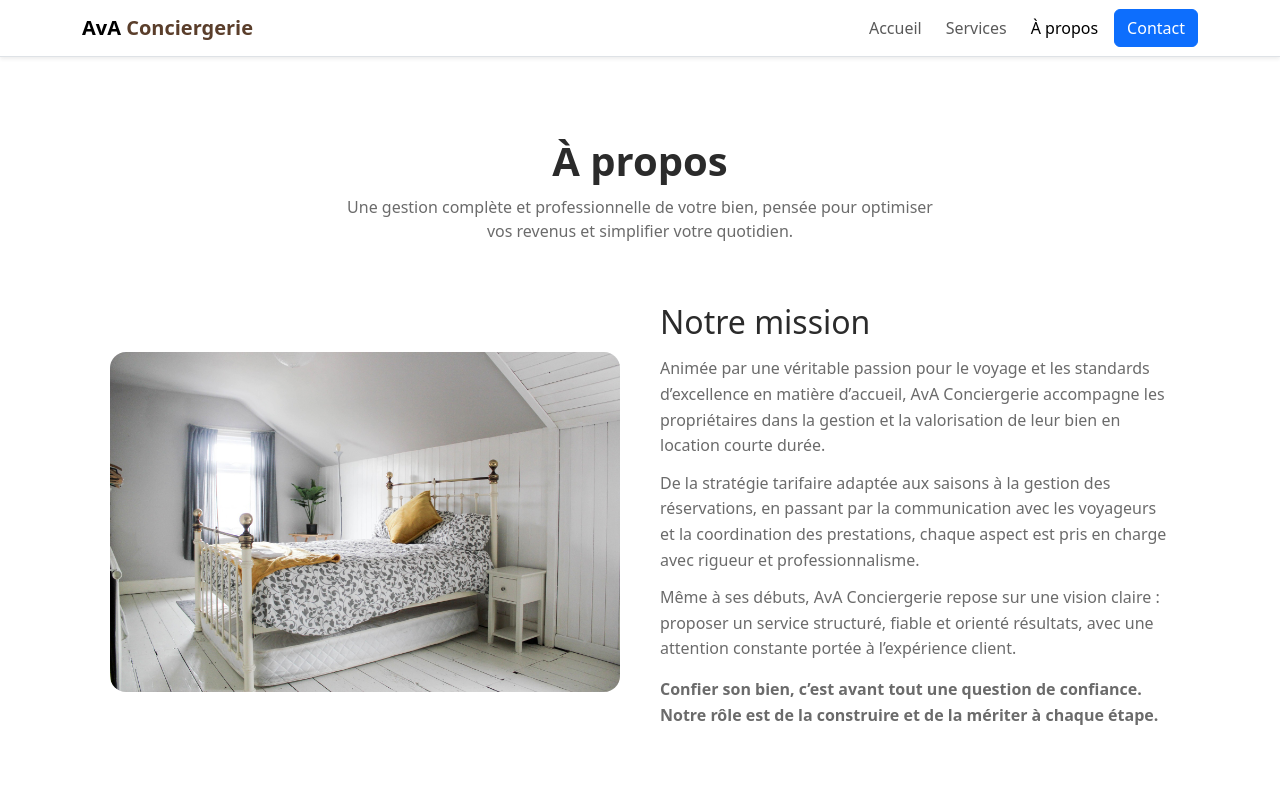
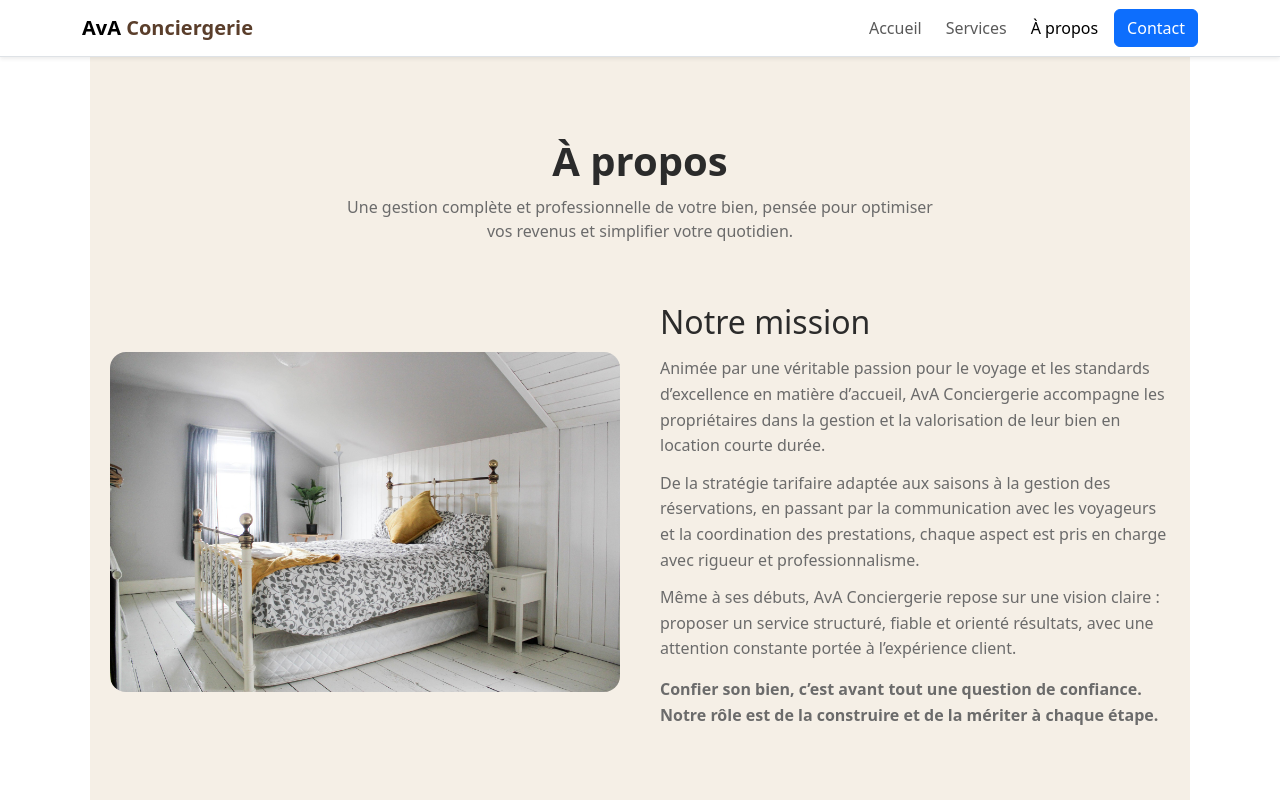
Before and after one commit to flxx-ji/AvA-Conciergerie, a SvelteKit app: page /about in a window 1280 px wide. Shown: the top 800 px of the page. Built offline with nearby package versions, Linux system fonts and the light colour scheme.

Commit message:
changement de couleur des background des pages contact , about

```diff
--- a/src/app.css
+++ b/src/app.css
@@ -76,6 +76,16 @@ p {
   background: var(--beige-soft);
 }
 
+/* 🔥 Pages */
+
+.about {
+  background: var(--beige-soft);
+}
+
+.contact {
+  background: var(--beige-soft);
+}
+
 /* 🔥 CARDS PREMIUM */
 .card,
 .bloc {
```
